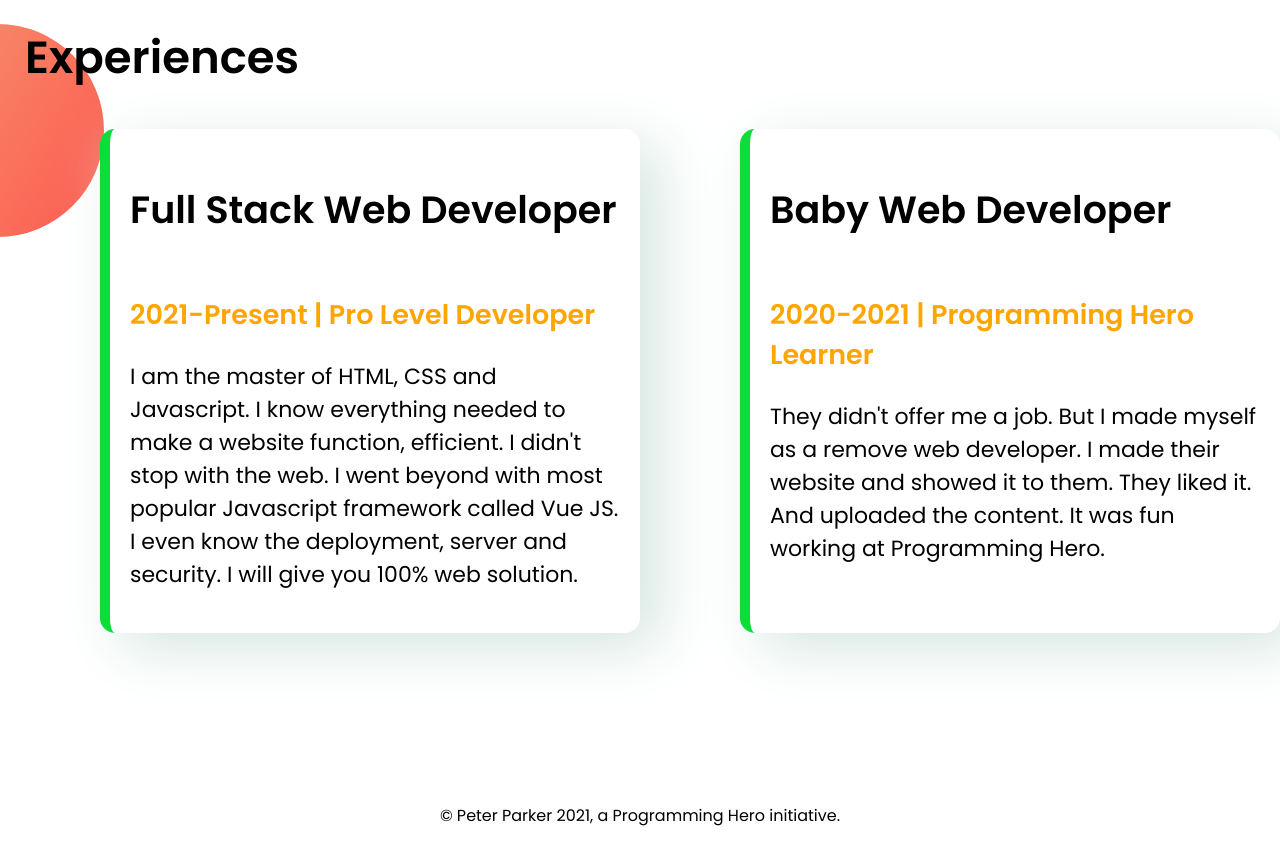
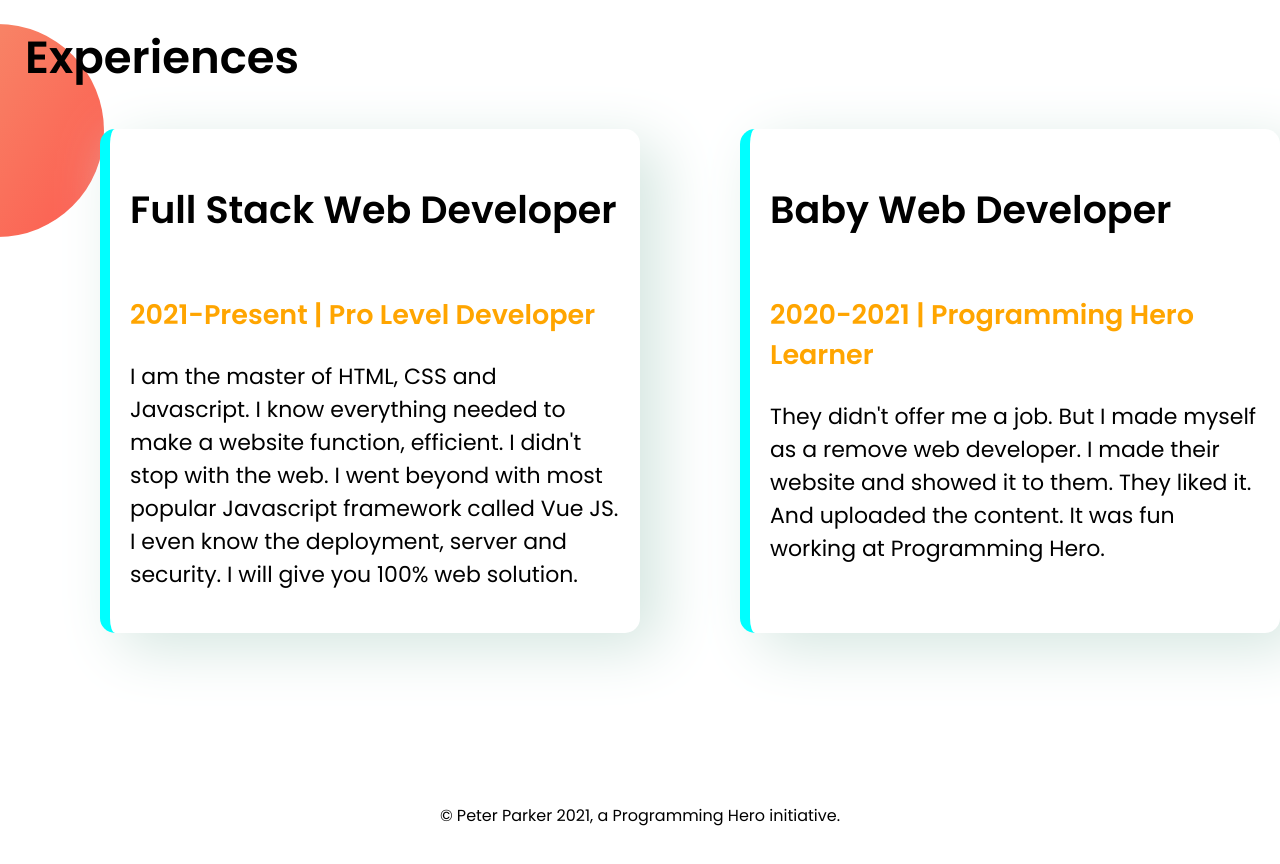
Before and after one commit to ahaduzzaman5503/developer-ahad-portfolio, a plain HTML site: page index.html in a window 1280 px wide. Shown: the part 1220-2084 px from the top of the page. Drawn offline with Linux system fonts and the light colour scheme.

Commit message:
left-border

```diff
--- a/style.css
+++ b/style.css
@@ -70,7 +70,7 @@ img{
 .comon-box {
     font-size: 22px;
     border-left: 10px solid;
-    border-color: aqua rgb(11, 221, 57);
+    border-color: aqua;
     border-radius: 15px;
     padding: 20px;
     margin-bottom: 20px;
```
